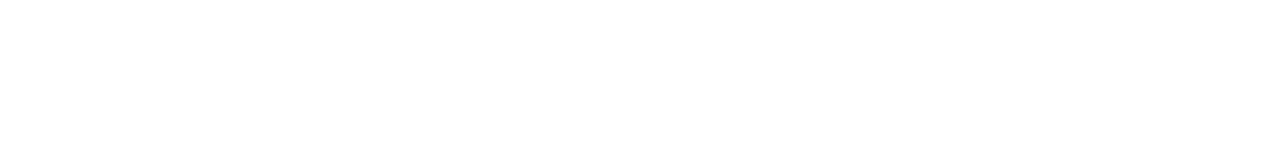
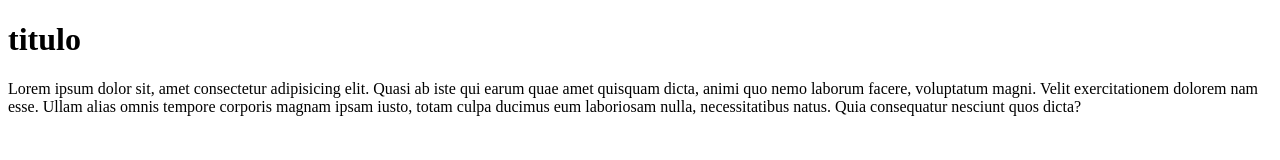
Before and after one commit to edissonav/repositorio1, a plain HTML site: page index.html in a window 1280 px wide. Drawn offline with Linux system fonts and the light colour scheme.

Commit message:
se creo un primer repositorio con index y comandos.md

```diff
--- a/index.html
+++ b/index.html
@@ -7,6 +7,10 @@
     <title>Document</title>
 </head>
 <body>
+    <h1>titulo</h1>
+    <p>Lorem ipsum dolor sit, amet consectetur adipisicing elit. Quasi ab iste qui earum quae amet quisquam dicta, animi quo nemo laborum facere, voluptatum magni. Velit exercitationem dolorem nam esse. Ullam alias omnis tempore corporis magnam ipsam iusto, totam culpa ducimus eum laboriosam nulla, necessitatibus natus. Quia consequatur nesciunt quos dicta?
+
+    </p>
 
 </body>
 </html>
```
